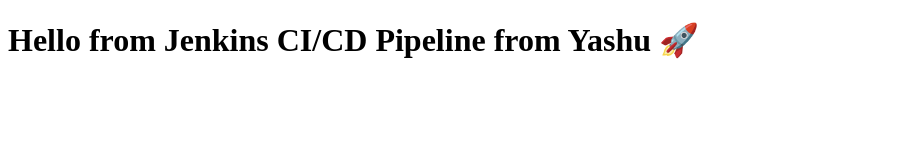
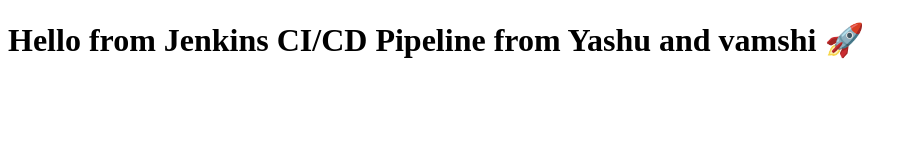
Before and after one commit to yashashwini581/jenkins-demo-pipeline, a plain HTML site: page index.html in a window 1280 px wide. Shown: the whole page, without its empty margins (0-917 px from the left). Drawn offline with Linux system fonts and the light colour scheme.

Commit message:
Update index.html

```diff
--- a/index.html
+++ b/index.html
@@ -4,6 +4,6 @@
   <title>CI/CD Test Page</title>
 </head>
 <body>
-  <h1>Hello from Jenkins CI/CD Pipeline from Yashu 🚀</h1>
+  <h1>Hello from Jenkins CI/CD Pipeline from Yashu and vamshi 🚀</h1>
 </body>
 </html>
```
